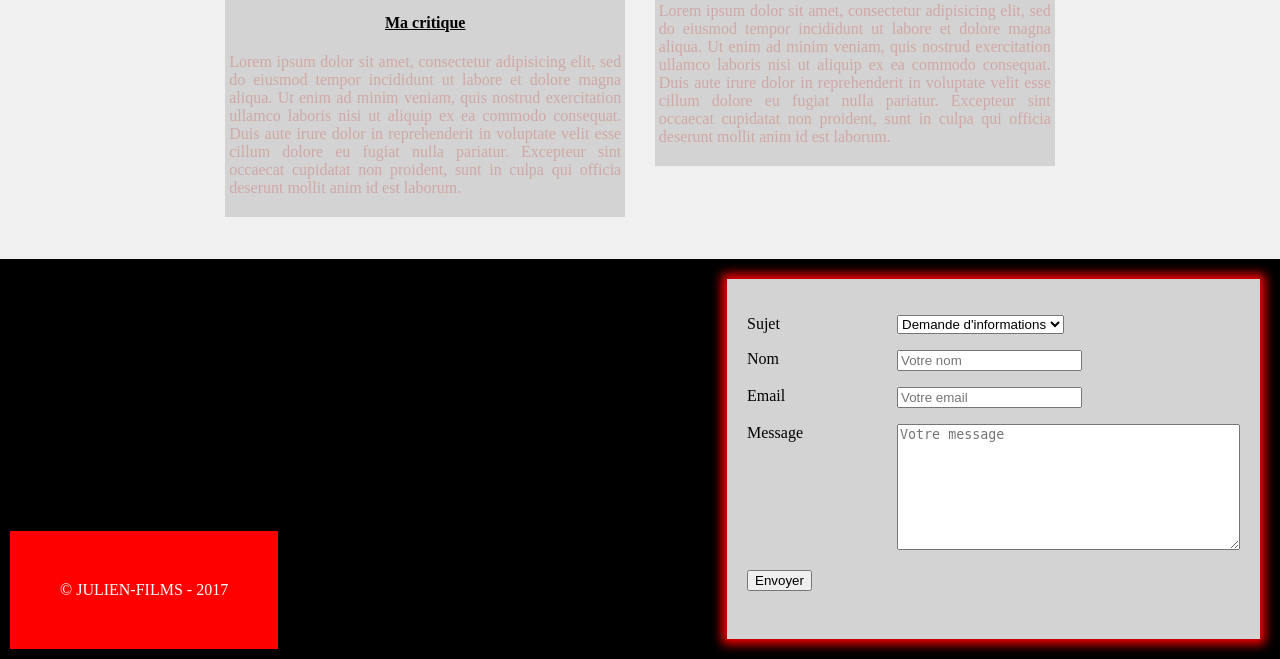
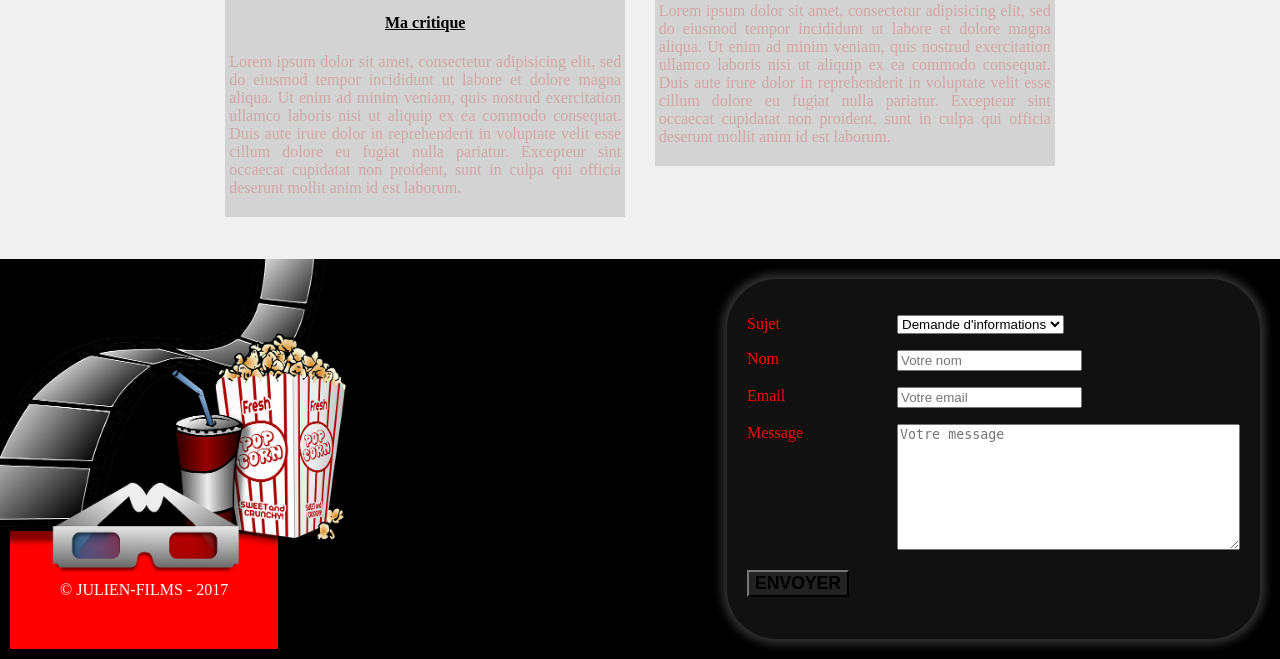
Before and after one commit to corke/site_web_films, a PHP site: page / in a window 1280 px wide. Shown: the part 5803-6462 px from the top of the page. Run offline with PHP 8.4, Linux system fonts and the light colour scheme; data that the repository does not hold is empty.

Commit message:
footer modif

```diff
--- a/css/style.css
+++ b/css/style.css
@@ -111,15 +111,27 @@ footer{
 	height: 400px;
 	position: relative;
 }
+#background-bottom{
+background-image: url(../images/stuff-cinema.png);
+    width: 500px;
+    height: 400px;
+    position: absolute;
+    background-size: 400px 325px;
+    background-repeat: no-repeat;
+    background-position: -40px -10px;
+
+}
 .contact-form{
-	background-color: lightgrey;
+	background-color: #111;
 	display: inline-block;
 	position: absolute;;
 	right: 0;
 	margin: 20px;
 	padding:20px;
-	box-shadow: 0px 0px 10px 5px #fe0000;
+	box-shadow: 0px 0px 10px 5px #333;
 	height: 320px;
+	border-radius: 50px;
+	color:red;
 }
 
 .contact-form label{
@@ -127,7 +139,25 @@ footer{
 	width: 150px;
 	float: left;
 }
+.contact-form button{
 
+    background: #222;
+    border-color: #222;
+
+    text-transform: uppercase;
+    font-weight: bold;
+    font-size: 1.1em;
+}
+.contact-form button:hover{
+box-shadow: 1px 1px 10px red;
+color: red;
+cursor: pointer;
+}
+.contact-form button:active{
+box-shadow: 1px 1px 10px red;
+color: red;
+cursor: pointer;
+}
 .error-form-input{
 	border-width: 1px;
 	border-color: red;
--- a/index.php
+++ b/index.php
@@ -279,6 +279,9 @@ if(!empty($_POST)){
 	<footer>
 		<div id="copyright">© JULIEN-FILMS - 2017</div>
 
+        <div id="background-bottom" class="">
+
+        </div>
 
 		<div class="contact-form">
 			<form class="" id="confirmation" action="#confirmation" method="post">
```
Also changed, not shown: images/bande-film.png (added), images/stuff-cinema.png (added).
